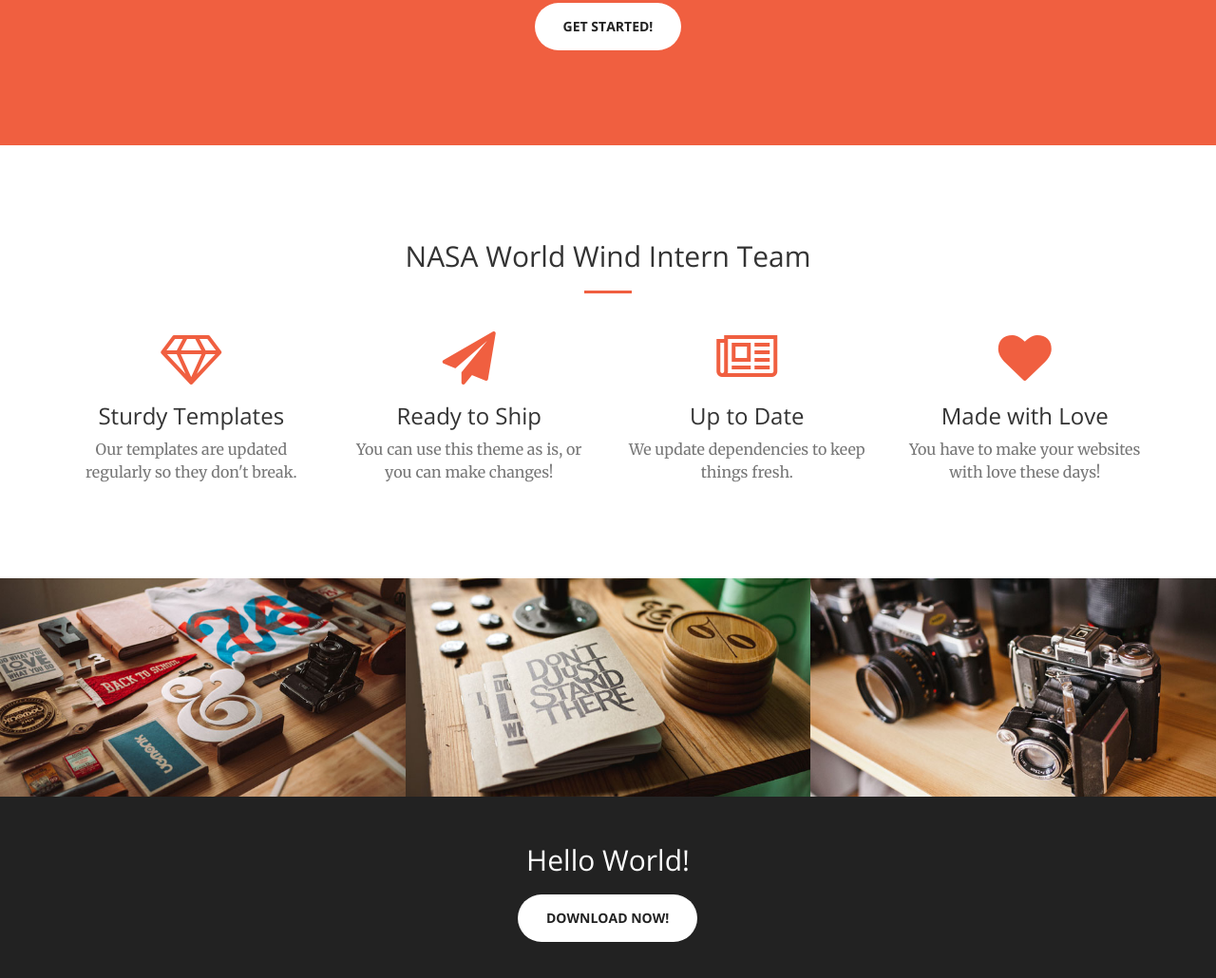
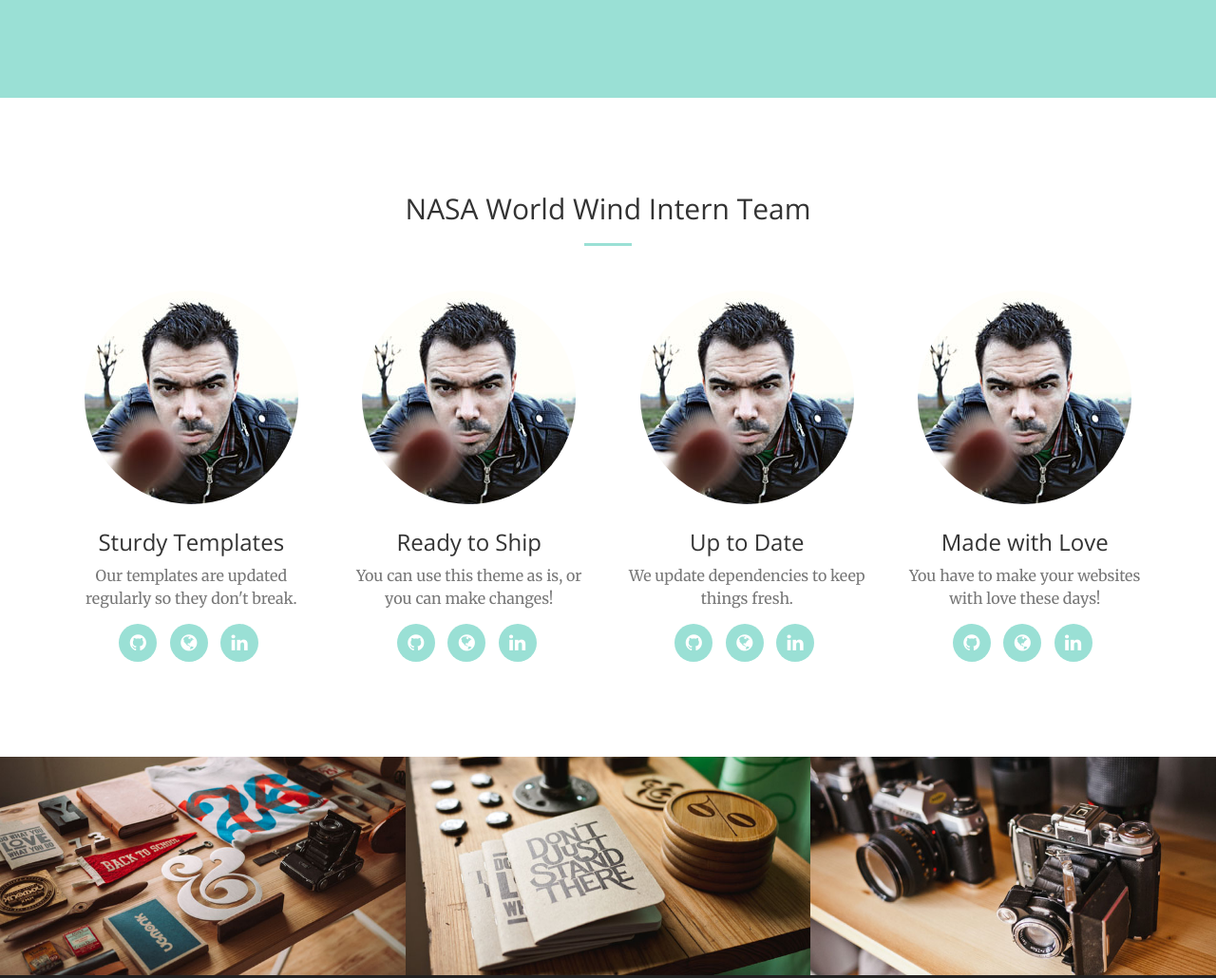
Before and after one commit to WorldWind-2017/nrgWebsite, a website: page index.html in a window 1280 px wide. Shown: the part 1337-2367 px from the top of the page at 95% size. Drawn offline with nearby package versions, Linux system fonts and the light colour scheme.

Commit message:
added social media and picture to team section and changed color

```diff
--- a/css/creative.css
+++ b/css/creative.css
@@ -12,7 +12,7 @@
   font-family: 'Merriweather', 'Helvetica Neue', Arial, sans-serif;
 }
 hr {
-  border-color: #F05F40;
+  border-color: #9ae0d5;
   border-width: 3px;
   max-width: 50px;
 }
@@ -23,7 +23,7 @@
   -webkit-transition: all 0.35s;
   -moz-transition: all 0.35s;
   transition: all 0.35s;
-  color: #F05F40;
+  color: #9ae0d5;
 }
 a:hover,
 a:focus {
@@ -43,7 +43,7 @@
   margin-bottom: 20px;
 }
 .bg-primary {
-  background-color: #F05F40;
+  background-color: #9ae0d5;
 }
 .bg-dark {
   background-color: #222222;
@@ -70,7 +70,7 @@
   transition: all 0.35s;
 }
 .navbar-default .navbar-header .navbar-brand {
-  color: #F05F40;
+  color: #9ae0d5;
   font-family: 'Open Sans', 'Helvetica Neue', Arial, sans-serif;
   font-weight: 700;
   text-transform: uppercase;
@@ -94,11 +94,11 @@
 }
 .navbar-default .nav > li > a:hover,
 .navbar-default .nav > li > a:focus:hover {
-  color: #F05F40;
+  color: #9ae0d5;
 }
 .navbar-default .nav > li.active > a,
 .navbar-default .nav > li.active > a:focus {
-  color: #F05F40 !important;
+  color: #9ae0d5 !important;
   background-color: transparent;
 }
 .navbar-default .nav > li.active > a:hover,
@@ -130,7 +130,7 @@
     border-color: rgba(34, 34, 34, 0.05);
   }
   .navbar-default.affix .navbar-header .navbar-brand {
-    color: #F05F40;
+    color: #9ae0d5;
     font-size: 14px;
   }
   .navbar-default.affix .navbar-header .navbar-brand:hover,
@@ -143,7 +143,7 @@
   }
   .navbar-default.affix .nav > li > a:hover,
   .navbar-default.affix .nav > li > a:focus:hover {
-    color: #F05F40;
+    color: #9ae0d5;
   }
 }
 header {
@@ -215,13 +215,40 @@
   max-width: 400px;
   margin: 50px auto 0;
 }
+.service-box img {
+  margin: 0 auto;
+  border: 7px solid white;
+}
 @media (min-width: 992px) {
   .service-box {
     margin: 20px auto 0;
   }
 }
 .service-box p {
+  margin-bottom: 15px;
+}
+ul.social-buttons {
   margin-bottom: 0;
+}
+ul.social-buttons li a {
+  display: block;
+  background-color: #9ae0d5;
+  height: 40px;
+  width: 40px;
+  border-radius: 100%;
+  font-size: 20px;
+  line-height: 40px;
+  color: white;
+  outline: none;
+  -webkit-transition: all 0.3s;
+  -moz-transition: all 0.3s;
+  transition: all 0.3s;
+}
+ul.social-buttons li a:hover,
+ul.social-buttons li a:focus,
+ul.social-buttons li a:active {
+  background-color: #B5D3E7
+;
 }
 .portfolio-box {
   position: relative;
@@ -281,7 +308,7 @@
   margin: 0 auto 20px;
 }
 .text-primary {
-  color: #F05F40;
+  color: #9ae0d5;
 }
 .no-gutter > [class*='col-'] {
   padding-right: 0;
@@ -337,8 +364,8 @@
 }
 .btn-primary {
   color: white;
-  background-color: #F05F40;
-  border-color: #F05F40;
+  background-color: #9ae0d5;
+  border-color: #9ae0d5;
   -webkit-transition: all 0.35s;
   -moz-transition: all 0.35s;
   transition: all 0.35s;
@@ -350,7 +377,7 @@
 .btn-primary.active,
 .open > .dropdown-toggle.btn-primary {
   color: white;
-  background-color: #ee4b28;
+  background-color: #9ae0d5;
   border-color: #ed431f;
 }
 .btn-primary:active,
@@ -376,11 +403,11 @@
 .btn-primary.disabled.active,
 .btn-primary[disabled].active,
 fieldset[disabled] .btn-primary.active {
-  background-color: #F05F40;
-  border-color: #F05F40;
+  background-color: #9ae0d5;
+  border-color: #9ae0d5;
 }
 .btn-primary .badge {
-  color: #F05F40;
+  color: #9ae0d5;
   background-color: white;
 }
 .btn {
--- a/index.html
+++ b/index.html
@@ -25,7 +25,7 @@
     <link href="vendor/magnific-popup/magnific-popup.css" rel="stylesheet">
 
     <!-- Theme CSS -->
-    <link href="css/creative.min.css" rel="stylesheet">
+    <link href="css/creative.css" rel="stylesheet">
 
     <!-- Custom CSS -->
     <link href="css/style.css" rel="stylesheet">
@@ -94,7 +94,7 @@
                     <div class="col-lg-12 text-center">
                     <iframe width="560" height="315" src="https://www.youtube.com/embed/DfWg0Yyc4_E" frameborder="0" allowfullscreen></iframe>
                     </div>
-                    <a href="#services" class="page-scroll btn btn-default btn-xl sr-button">Get Started!</a>
+
                 </div>
             </div>
         </div>
@@ -113,31 +113,63 @@
             <div class="row">
                 <div class="col-lg-3 col-md-6 text-center">
                     <div class="service-box">
-                        <i class="fa fa-4x fa-diamond text-primary sr-icons"></i>
+                        <img src="img/team/2.jpg" class="img-responsive img-circle" alt="">
                         <h3>Sturdy Templates</h3>
                         <p class="text-muted">Our templates are updated regularly so they don't break.</p>
+                        <ul class="list-inline social-buttons">
+                            <li><a href="https://github.com/mdtang" target="_blank"><i class="fa fa-github"></i></a>
+                            </li>
+                            <li><a href="https://mdtang.github.io/" target="_blank"><i class="fa fa-globe"></i></a>
+                            </li>
+                            <li><a href="https://www.linkedin.com/in/mdtang/" target="_blank"><i class="fa fa-linkedin"></i></a>
+                            </li>
+                        </ul>
 
                     </div>
                 </div>
                 <div class="col-lg-3 col-md-6 text-center">
                     <div class="service-box">
-                        <i class="fa fa-4x fa-paper-plane text-primary sr-icons"></i>
+                        <img src="img/team/2.jpg" class="img-responsive img-circle" alt="">
                         <h3>Ready to Ship</h3>
                         <p class="text-muted">You can use this theme as is, or you can make changes!</p>
+                        <ul class="list-inline social-buttons">
+                            <li><a href="https://github.com/mdtang" target="_blank"><i class="fa fa-github"></i></a>
+                            </li>
+                            <li><a href="https://mdtang.github.io/" target="_blank"><i class="fa fa-globe"></i></a>
+                            </li>
+                            <li><a href="https://www.linkedin.com/in/mdtang/" target="_blank"><i class="fa fa-linkedin"></i></a>
+                            </li>
+                        </ul>
                     </div>
                 </div>
                 <div class="col-lg-3 col-md-6 text-center">
                     <div class="service-box">
-                        <i class="fa fa-4x fa-newspaper-o text-primary sr-icons"></i>
+                        <img src="img/team/2.jpg" class="img-responsive img-circle" alt="">
                         <h3>Up to Date</h3>
                         <p class="text-muted">We update dependencies to keep things fresh.</p>
+                        <ul class="list-inline social-buttons">
+                            <li><a href="https://github.com/mdtang" target="_blank"><i class="fa fa-github"></i></a>
+                            </li>
+                            <li><a href="https://mdtang.github.io/" target="_blank"><i class="fa fa-globe"></i></a>
+                            </li>
+                            <li><a href="https://www.linkedin.com/in/mdtang/" target="_blank"><i class="fa fa-linkedin"></i></a>
+                            </li>
+                        </ul>
                     </div>
                 </div>
                 <div class="col-lg-3 col-md-6 text-center">
                     <div class="service-box">
-                        <i class="fa fa-4x fa-heart text-primary sr-icons"></i>
+                        <img src="img/team/2.jpg" class="img-responsive img-circle" alt="">
                         <h3>Made with Love</h3>
                         <p class="text-muted">You have to make your websites with love these days!</p>
+                        <ul class="list-inline social-buttons">
+                            <li><a href="https://github.com/mdtang" target="_blank"><i class="fa fa-github"></i></a>
+                            </li>
+                            <li><a href="https://mdtang.github.io/" target="_blank"><i class="fa fa-globe"></i></a>
+                            </li>
+                            <li><a href="https://www.linkedin.com/in/mdtang/" target="_blank"><i class="fa fa-linkedin"></i></a>
+                            </li>
+                        </ul>
                     </div>
                 </div>
             </div>
```
Also changed, not shown: img/team/2.jpg (added).
